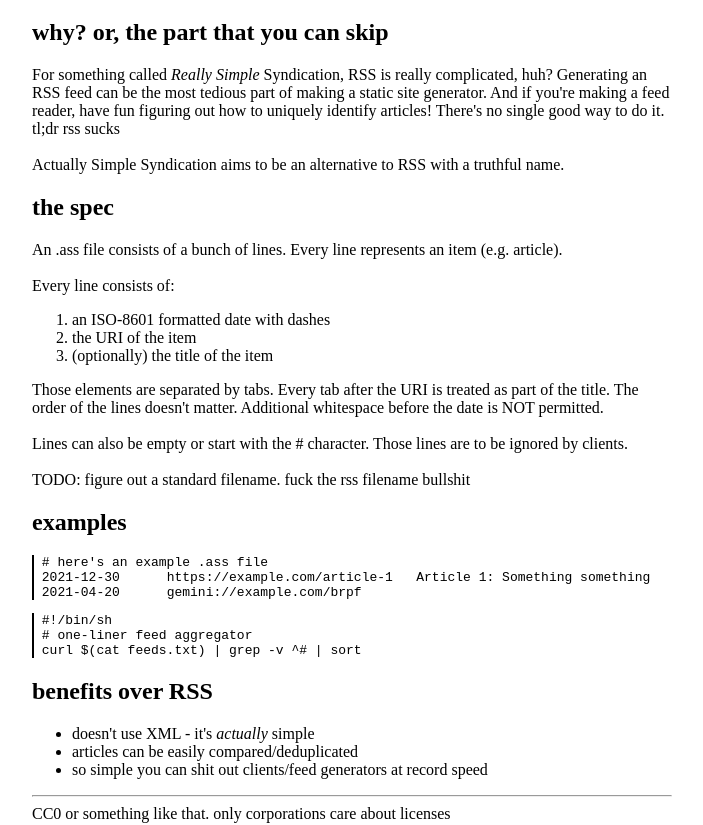
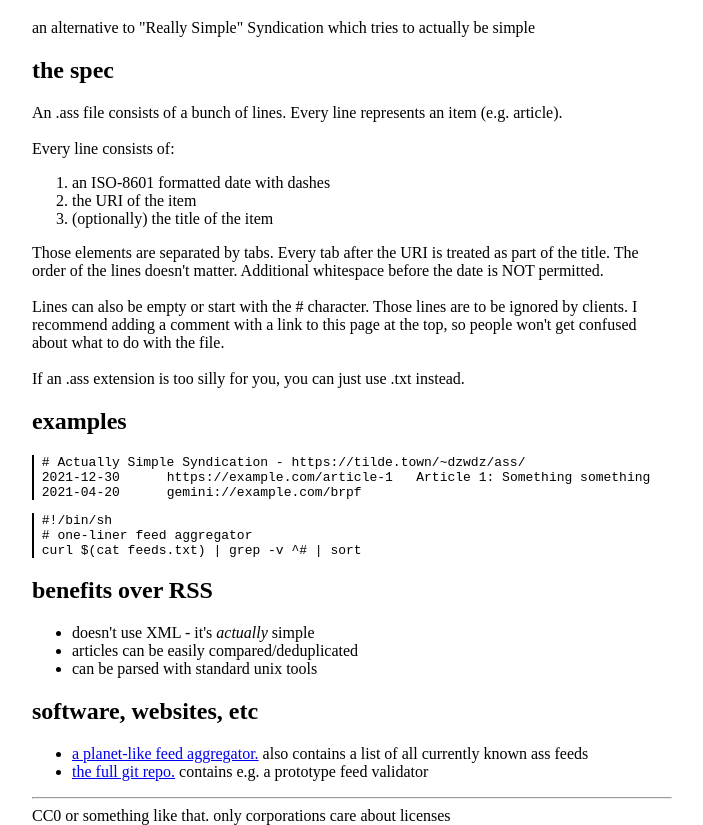
Before and after one commit to dzwdz/ass, a plain HTML site: page index.html in a window 1280 px wide. Shown: the part 61-886 px from the top of the page, without its empty margins (288-991 px from the left). Drawn offline with Linux system fonts and the light colour scheme.

Commit message:
recommend linking to the spec, make the spec overall nicer

```diff
--- a/index.html
+++ b/index.html
@@ -31,14 +31,7 @@ pre {
 	<body>
 
 <h1>Actually Simple Syndication</h1>
-<h2>why? or, the part that you can skip</h2><p>
-For something called <i>Really Simple</i> Syndication, RSS is really complicated, huh?
-Generating an RSS feed can be the most tedious part of making a static site generator.
-And if you're making a feed reader, have fun figuring out how to uniquely identify articles!
-There's no single good way to do it. tl;dr rss sucks
-<br /><br />
-Actually Simple Syndication aims to be an alternative to RSS with a truthful name.
-</p>
+<p>an alternative to "Really Simple" Syndication which tries to actually be simple</p>
 
 <h2>the spec</h2><p>
 An .ass file consists of a bunch of lines. Every line represents an item (e.g. article).
@@ -54,13 +47,14 @@ The order of the lines doesn't matter.
 Additional whitespace before the date is NOT permitted.
 <br /><br />
 Lines can also be empty or start with the # character. Those lines are to be ignored by clients.
+I recommend adding a comment with a link to this page at the top, so people won't get confused about what to do with the file.
 <br /><br />
-TODO: figure out a standard filename. fuck the rss filename bullshit
+If an .ass extension is too silly for you, you can just use .txt instead.
 </p>
 
 <h2>examples</h2>
 <pre>
-# here's an example .ass file
+# Actually Simple Syndication - https://tilde.town/~dzwdz/ass/
 2021-12-30	https://example.com/article-1	Article 1: Something something
 2021-04-20	gemini://example.com/brpf
 </pre>
@@ -75,7 +69,13 @@ curl $(cat feeds.txt) | grep -v ^# | sort
 <ul>
 	<li>doesn't use XML - it's <i>actually</i> simple</li>
 	<li>articles can be easily compared/deduplicated</li>
-	<li>so simple you can shit out clients/feed generators at record speed</li>
+	<li>can be parsed with standard unix tools</li>
+</ul>
+
+<h2>software, websites, etc</h2>
+<ul>
+	<li><a href="https://tilde.town/~dzwdz/ass/planet.html">a planet-like feed aggregator.</a> also contains a list of all currently known ass feeds</li>
+	<li><a href="https://github.com/dzwdz/ass">the full git repo.</a> contains e.g. a prototype feed validator</li>
 </ul>
 
 <hr /> CC0 or something like that. only corporations care about licenses
```
